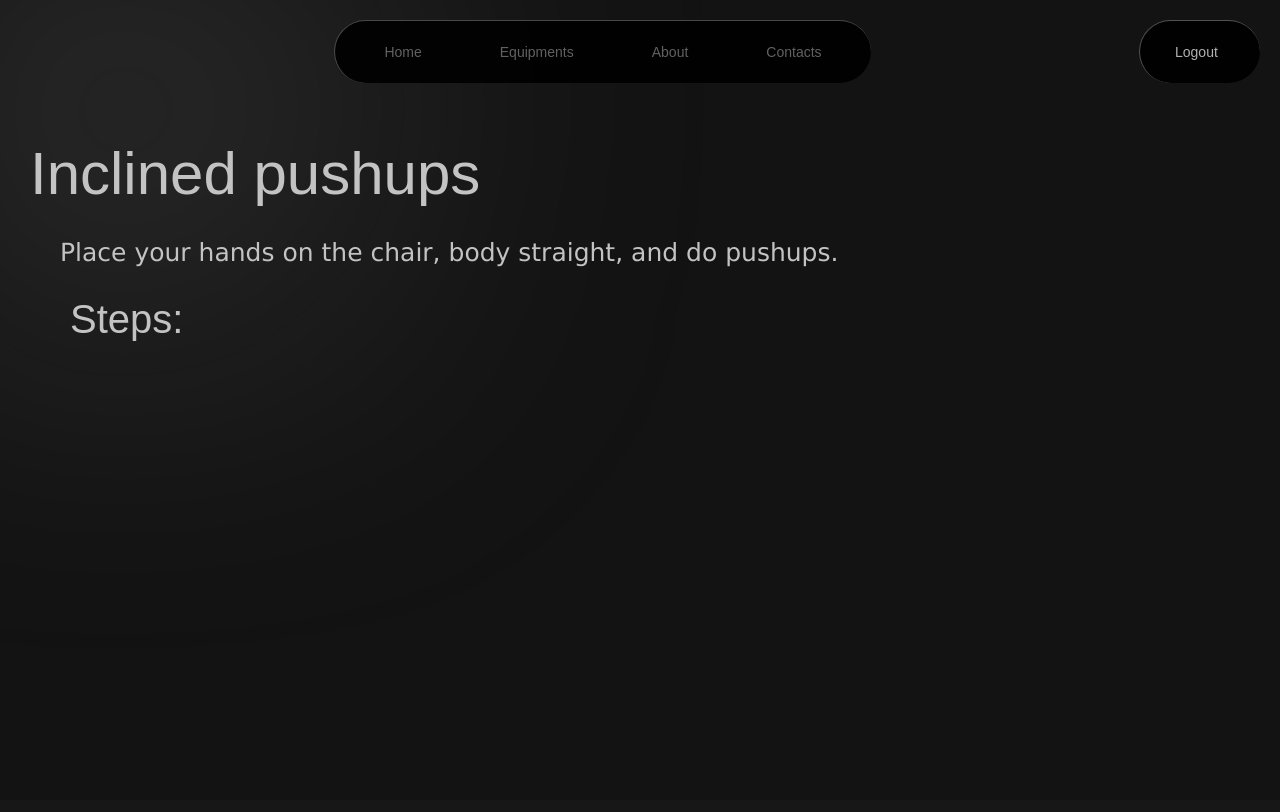
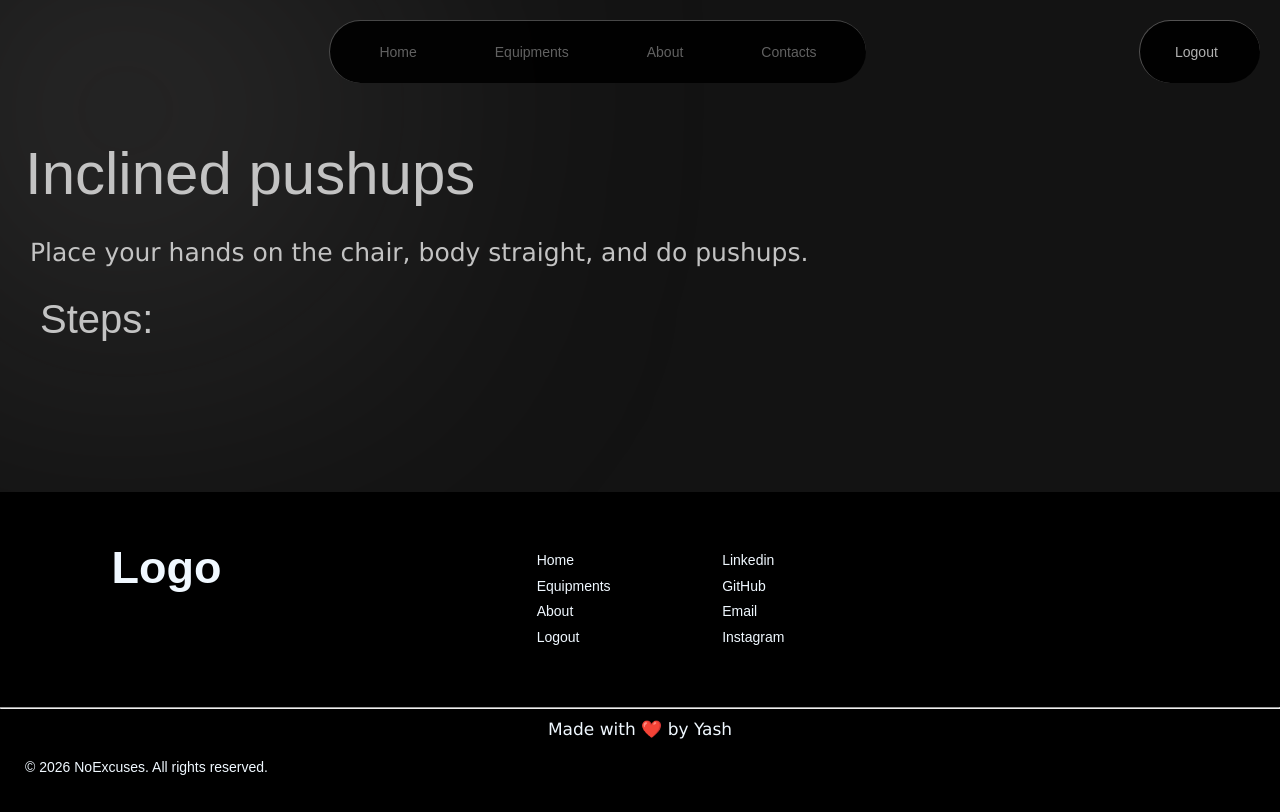
Before and after one commit to ShivamNotfound/NoExcuses, a Django app: page /workout/1/ in a window 1280 px wide. Before the commit the page ends 341 px from the top, so only its background shows below. Run offline with Django 5.2, Linux system fonts and the light colour scheme; a user stored in the database is signed in; data comes from the database, SQL or seed files in the repository; data that the repository does not hold is empty; parts of the project's set-up code (start-up, migrations or seed data) failed here and were passed over.

Commit message:
The footer has been added, and a basic design for footer is implemented.

```diff
--- a/ne_project/api/static/api/available_workout_submuscle.css
+++ b/ne_project/api/static/api/available_workout_submuscle.css
@@ -8,6 +8,7 @@
 
 #muscle_container{
     display:flex;
+    margin-left:25px;
 }
 
 
@@ -108,6 +109,7 @@
 #sort_form
 {
     margin-top:10px;
+    margin-left:25px;
     display:flex;
     justify-content: space-between;
     width:15%;
--- a/ne_project/api/static/api/home.css
+++ b/ne_project/api/static/api/home.css
@@ -1,5 +1,5 @@
 body{
-    margin:20px;
+
 }
 #select_equipment_btn{
     width:25%;
@@ -45,6 +45,7 @@ body{
 
 
 #workouts_count{
+    margin-left:20px;
     font-family: sans-serif;
     font-size: 45px;
     color:rgb(222, 219, 219);
--- a/ne_project/api/static/api/workout.css
+++ b/ne_project/api/static/api/workout.css
@@ -2,10 +2,11 @@
     color:rgb(195, 195, 195);
     font-family: Arial, Helvetica, sans-serif;
     font-size:60px;
+    margin-left:25px;
 }
 body
 {
-    margin-left:30px;
+
 }
 
 #workout_description{
--- /dev/null
+++ b/ne_project/static/footers.css
@@ -0,0 +1,61 @@
+body{
+    margin:0px;
+}
+#footer_container
+{
+    height:320px;
+    width: 100%;
+    background-color:black;
+    margin-top:150px;
+}
+#logo_container
+{
+    width:35%;
+    font-size:45px;
+    margin-top:50px;
+    margin-bottom:50px;
+    font-weight:bolder;
+}
+#upper_footer
+{
+    width:70%;
+    height:65%;
+    color:aliceblue;
+    display:flex;
+    justify-content: space-evenly;
+}
+#navigation_container
+{
+    display:flex;
+    flex-direction:column;
+    margin-top:50px;
+    justify-content: space-evenly;
+    margin-bottom:45px;
+}
+#contacts_container
+{
+    display:flex;
+    flex-direction:column;
+    margin-top:50px;
+    justify-content: space-evenly;
+    margin-bottom:45px;
+}
+#credit
+{
+    color:aliceblue;
+    font-family:Verdana, Geneva, Tahoma, sans-serif;
+    font-size:17px;
+    margin-top:10px;
+}
+
+#copyright
+{
+    color:aliceblue;
+    margin-top:20px;
+    margin-left:25px;
+}
+
+.foot_item:hover
+{
+    cursor:pointer;
+}
--- a/ne_project/static/navbar.css
+++ b/ne_project/static/navbar.css
@@ -1,6 +1,5 @@
 
 body{
-    margin:20px;
     font-family:sans-serif;
     font-size:14px;
   background: #131313;
@@ -24,6 +23,7 @@ body::before {
 }
 
 #nav_container{
+    margin:20px;
     display:flex;
     justify-content: space-between;
     flex-wrap:wrap;
--- /dev/null
+++ b/ne_project/templates/footers.html
@@ -0,0 +1,46 @@
+{% load static %}
+<!DOCTYPE html>
+
+<html>
+
+<head>
+    <link rel="stylesheet" href="{% static 'footers.css' %}">
+</head>
+<body>
+    <div id="footer_container">
+        <div id="upper_footer">
+            <div id="logo_container">
+                Logo
+            </div>
+            <div id="navigation_container">
+                <div onclick="window.location.href=`{% url 'home' %}`" class="foot_item">Home</div>
+                <div onclick="window.location.href=`{% url 'select_equipment' %}`" class="foot_item">Equipments</div>
+                <div>About</div>
+                {% if user.is_authenticated %}
+                <div onclick = "window.location.href = '{% url 'logout' %}'" class="foot_item">Logout</div>
+                {% else %}
+                <div onclick = "window.location.href = '{% url 'login' %}'" class="foot_item">Login/Register</div>
+                {% endif %}
+            </div>
+            <div id="contacts_container">
+                <div onclick="window.location.href='https://www.linkedin.com/in/yashrajv/'" class="foot_item">Linkedin</div>
+                <div onclick="window.location.href='https://github.com/ShivamNotfound'" class="foot_item">GitHub</div>
+                <div class="foot_item">Email</div>
+                <div>Instagram</div>
+            </div>
+        </div>
+        <hr>
+        <div id = "lower_footer">
+            <center>
+            <div id="credit">
+                Made with ❤️ by Yash
+            </div>
+            </center>
+            <div id="copyright">
+                © 2026 NoExcuses. All rights reserved.
+            </div>
+        </div>
+    </div>
+</body>
+
+</html>
--- a/ne_project/templates/main.html
+++ b/ne_project/templates/main.html
@@ -8,6 +8,6 @@
     <br>
     {% block content %}
     {% endblock %}
-
+    {% include 'footers.html' %}
 </body>
 </html>
```
